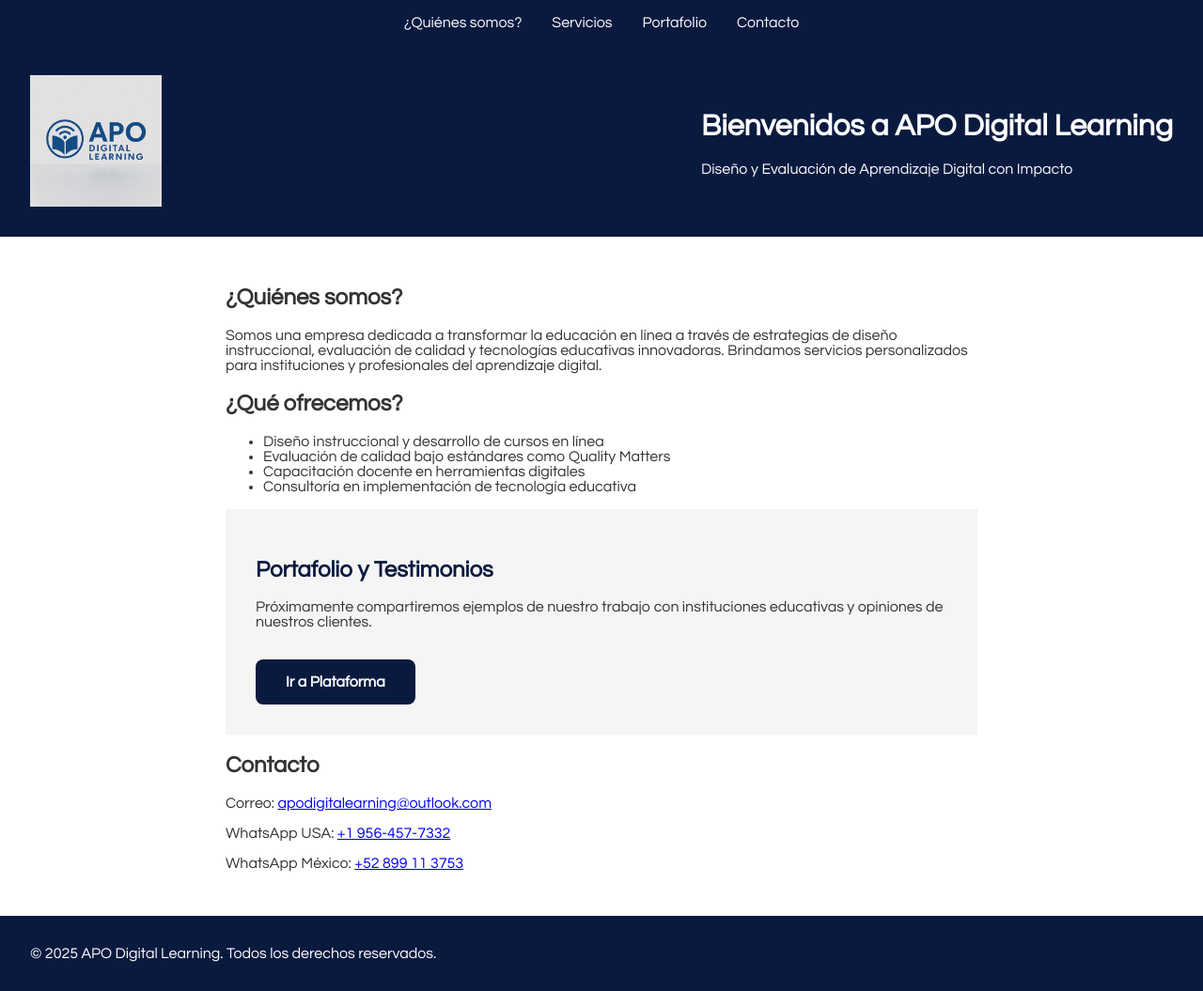
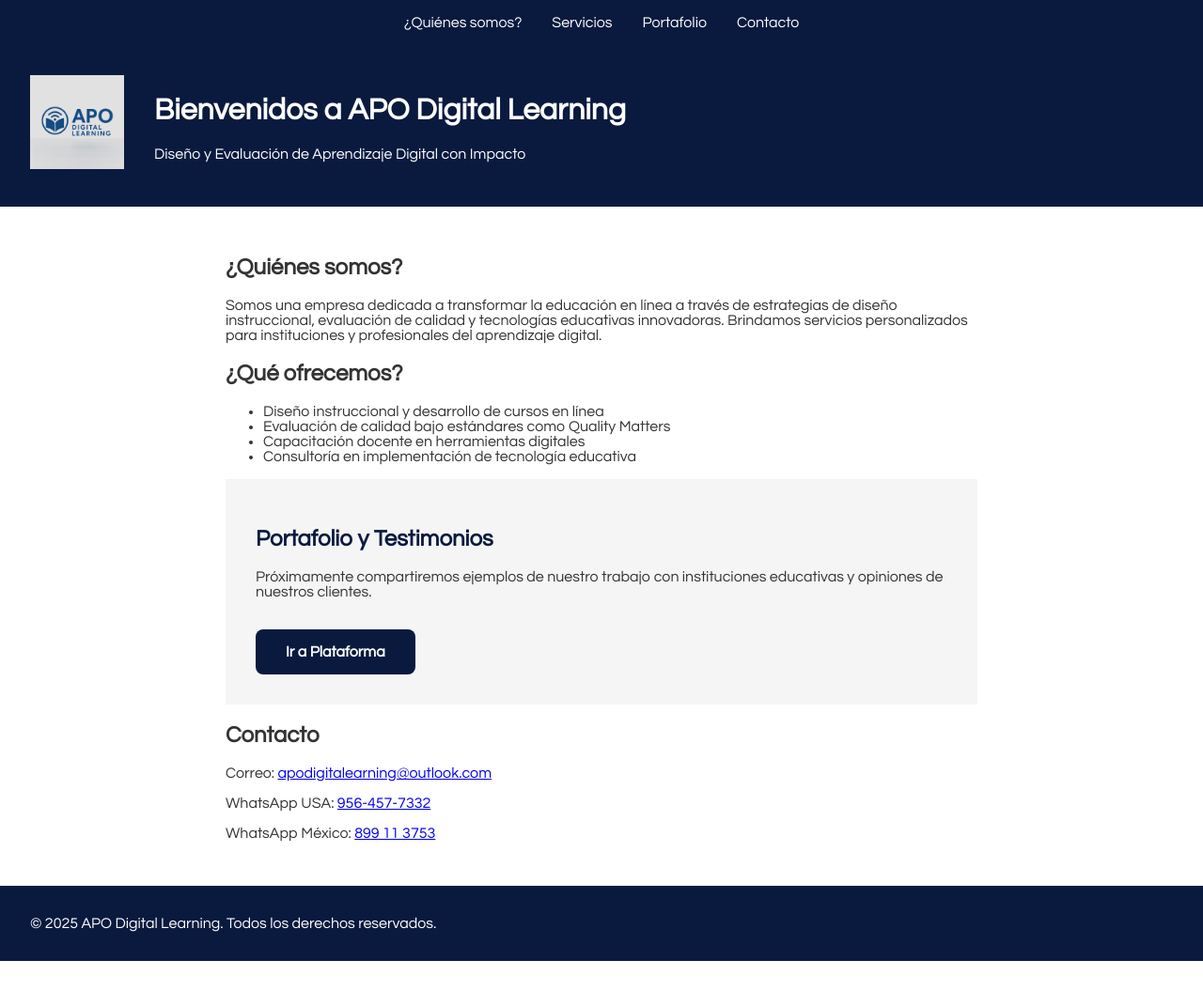
Before and after one commit to apodigital/website, a plain HTML site: page index.html in a window 1280 px wide. Shown: the whole page at 94% size. After the commit the page ends 1023 px from the top, so only its background shows below. Drawn offline with Linux system fonts and the light colour scheme.

Commit message:
Update index.html

```diff
--- a/index.html
+++ b/index.html
@@ -40,13 +40,14 @@
       color: white;
       padding: 2rem;
       display: flex;
-      align-items: center;
-      justify-content: space-between;
+      align-items: flex-start;
+      justify-content: flex-start;
+      gap: 2rem;
       flex-wrap: wrap;
     }
 
     header img {
-      max-width: 140px;
+      max-width: 100px;
       height: auto;
     }
 
@@ -97,6 +98,7 @@
       header {
         flex-direction: column;
         text-align: center;
+        align-items: center;
       }
 
       .header-text {
@@ -104,7 +106,7 @@
       }
 
       header img {
-        max-width: 100px;
+        max-width: 80px;
       }
 
       footer {
@@ -128,6 +130,7 @@
       <p>Diseño y Evaluación de Aprendizaje Digital con Impacto</p>
     </div>
   </header>
+
   <main>
     <section id="quienes-somos">
       <h2>¿Quiénes somos?</h2>
@@ -153,13 +156,15 @@
     <section id="contacto">
       <h2>Contacto</h2>
       <p>Correo: <a href="mailto:apodigitalearning@outlook.com">apodigitalearning@outlook.com</a></p>
-      <p>WhatsApp USA: <a href="https://wa.me/19564577332" target="_blank">+1 956-457-7332</a></p>
-      <p>WhatsApp México: <a href="https://wa.me/52899113753" target="_blank">+52 899 11 3753</a></p>
+      <p>WhatsApp USA: <a href="https://wa.me/19564577332" target="_blank">956-457-7332</a></p>
+      <p>WhatsApp México: <a href="https://wa.me/52899113753" target="_blank">899 11 3753</a></p>
     </section>
   </main>
+
   <footer>
     <p>&copy; 2025 APO Digital Learning. Todos los derechos reservados.</p>
   </footer>
+
   <audio autoplay loop>
     <source src="https://cdn.pixabay.com/audio/2022/03/22/audio_6ba74624ce.mp3" type="audio/mpeg">
     Tu navegador no soporta audio HTML5.
```
